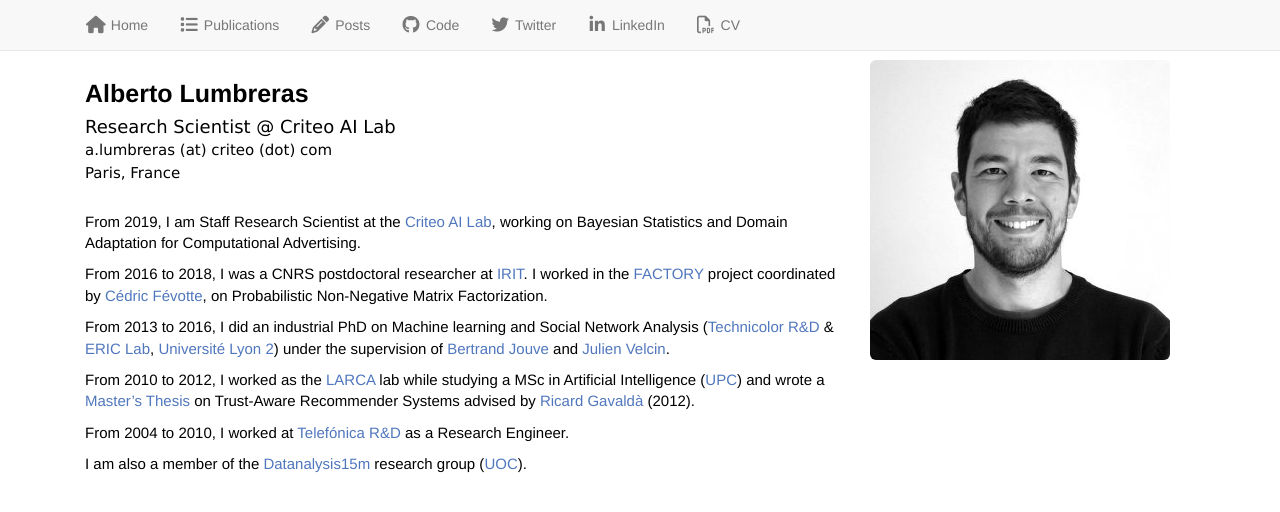
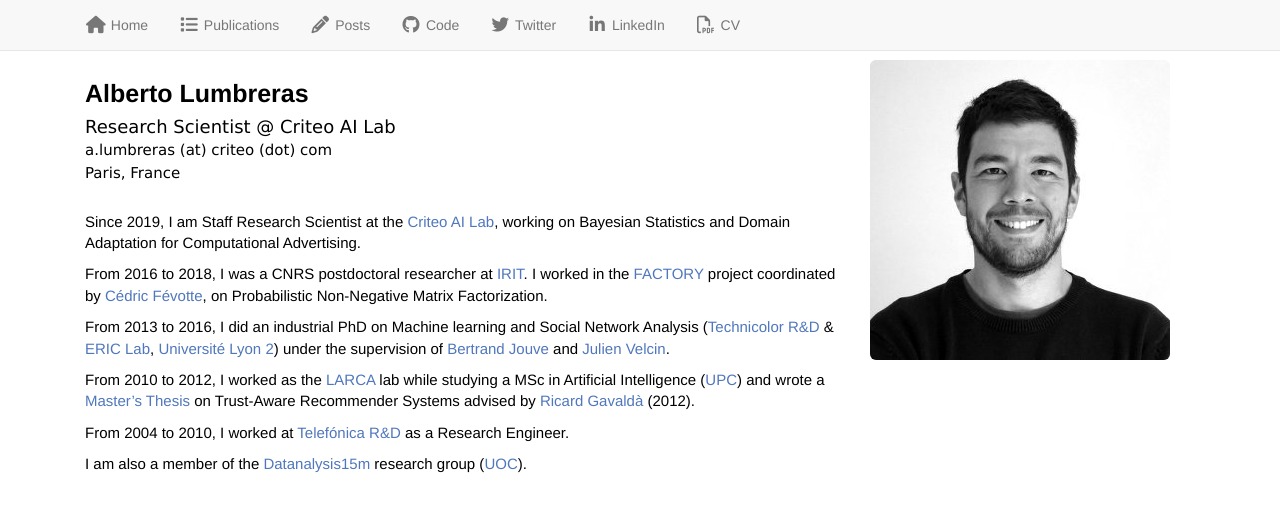
Before and after one commit to alumbreras/alumbreras.github.io, a Jekyll site: the page built from index.md, in a window 1280 px wide. Shown: the top 512 px of the page. Built offline with Jekyll 4.4.1, drawn with Linux system fonts in a browser that asks for light colours; nearby versions of some CDN libraries; comment, search, counter and statistics services are not loaded.

Commit message:
fix grammar

```diff
--- a/index.md
+++ b/index.md
@@ -15,7 +15,7 @@
 	<h2 class="headline">Research Scientist @ Criteo AI Lab</h2>
 	<h3 class="headline">a.lumbreras (at) criteo (dot) com <p>Paris, France</p></h3>
 
-<p> From 2019, I am Staff Research Scientist at the <a href="https://ailab.criteo.com/">Criteo AI Lab</a>, working on Bayesian Statistics and Domain Adaptation for Computational Advertising.</p>
+<p> Since 2019, I am Staff Research Scientist at the <a href="https://ailab.criteo.com/">Criteo AI Lab</a>, working on Bayesian Statistics and Domain Adaptation for Computational Advertising.</p>
 
 <p>
 From 2016 to 2018, I was a CNRS postdoctoral researcher
```
